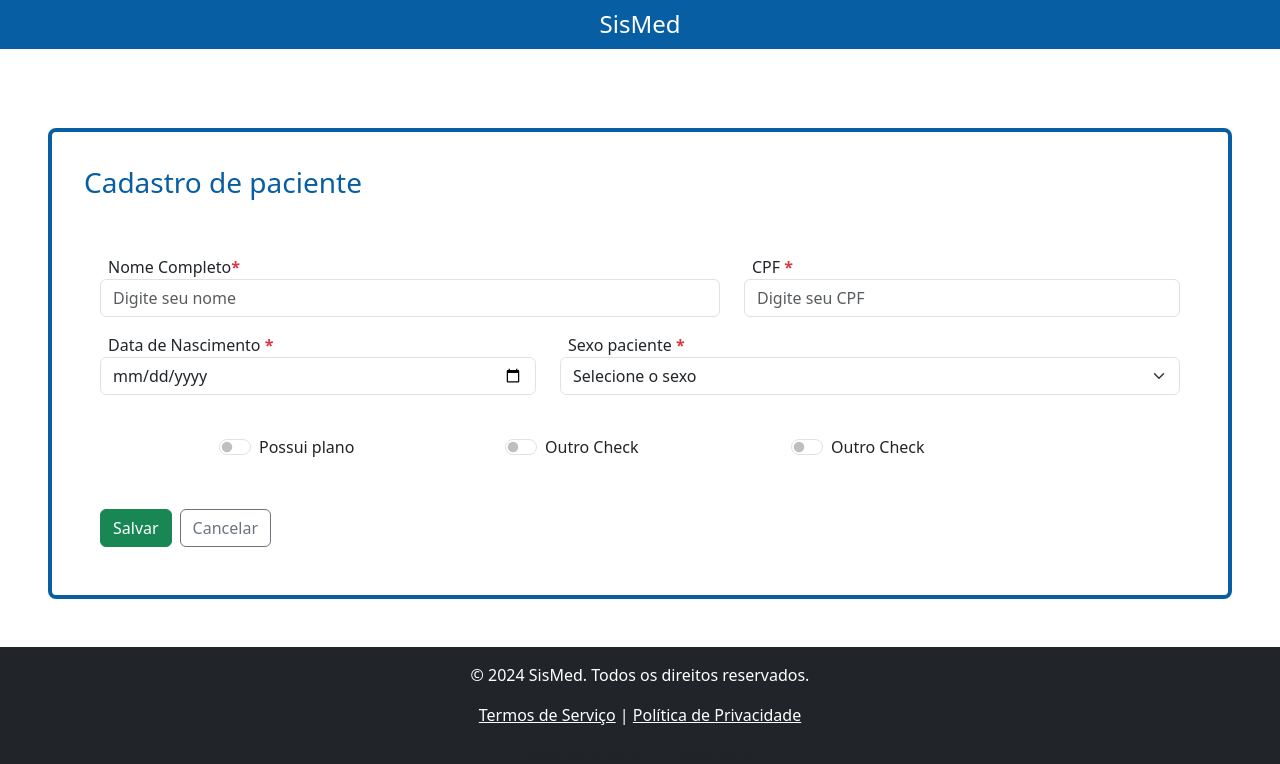
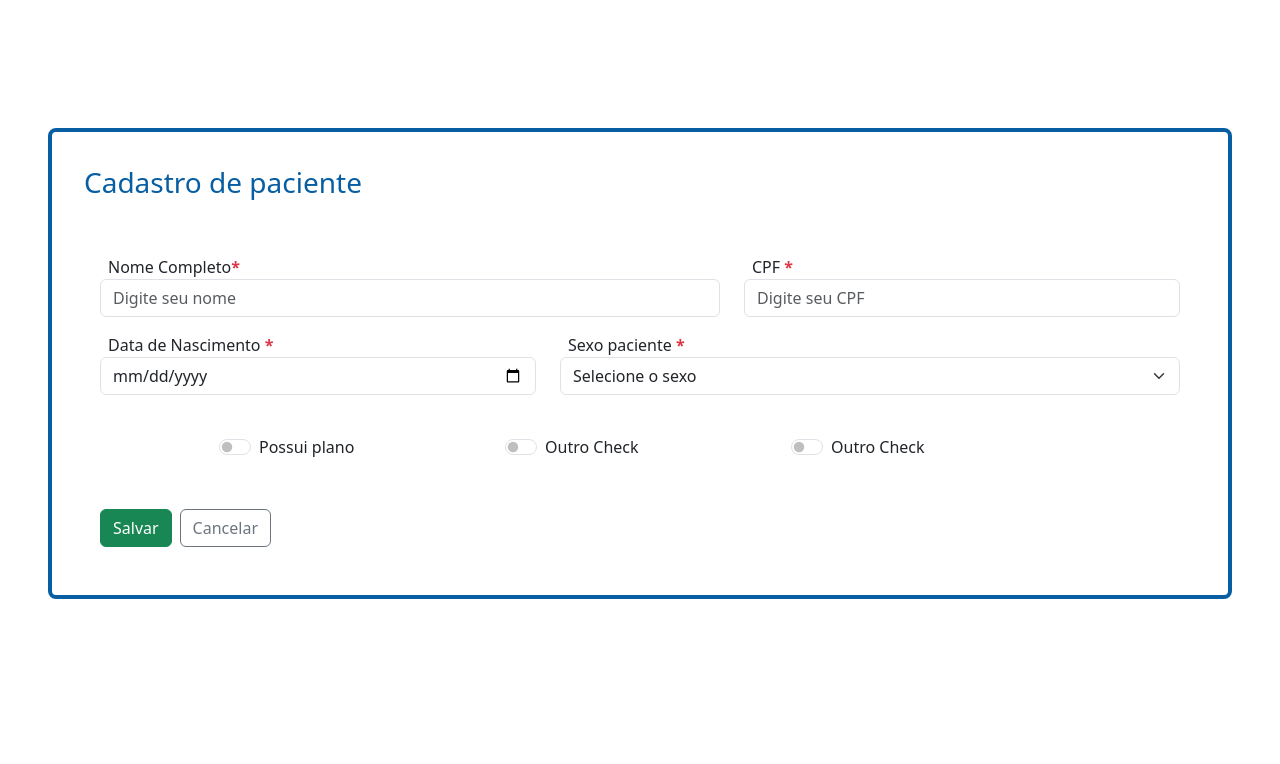
Before and after one commit to pedrogones/sismed, an Angular app: page /cadastro-cliente in a window 1280 px wide. Shown: the top 764 px of the page. Built offline with nearby package versions, Linux system fonts and the light colour scheme.

Commit message:
add mb and mt

```diff
--- a/src/app/pacientes/create-paciente/create-paciente.component.html
+++ b/src/app/pacientes/create-paciente/create-paciente.component.html
@@ -43,6 +43,8 @@
               </select>
             </div>
           </div>
+
+          <hr class="mt-4  mb-4">
 
           <div class="col-lg-3 col-md-5 mb-3">
             <div class="floating-label form-group">
--- a/src/app/pacientes/register-paciente/register-paciente.component.html
+++ b/src/app/pacientes/register-paciente/register-paciente.component.html
@@ -1,4 +1,4 @@
-<app-header></app-header>
+
 <section class="register-form">
   <div class="fanpage-index p-5 d-flex flex-column">
     <div class="cw cw__icon p-4 form-container" style="color: #212529">
@@ -76,4 +76,3 @@
 
   </div>
 </section>
-<app-footer></app-footer>
```
